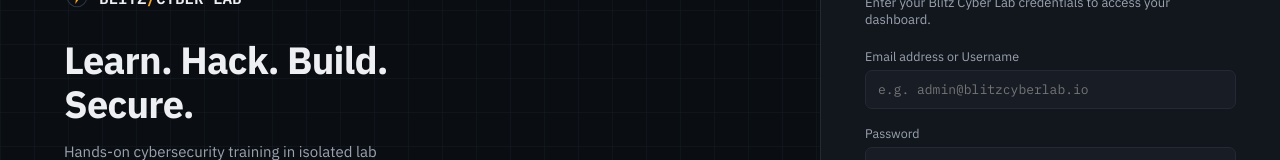
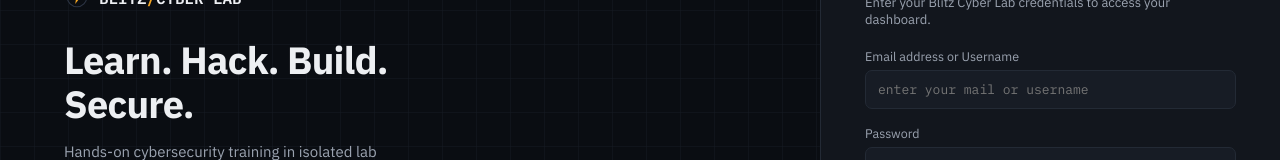
Before and after one commit to rayees004/Blitz-CS-Lab, a React (Vite) app in the folder frontend/: page / in a window 1280 px wide. Shown: the part 262-422 px from the top of the page. Built offline with nearby package versions, Linux system fonts and the light colour scheme.

Commit message:
login issue fixed

```diff
--- a/frontend/src/components/auth/Login.jsx
+++ b/frontend/src/components/auth/Login.jsx
@@ -179,7 +179,7 @@
               type="text"
               value={email}
               onChange={(e) => setEmail(e.target.value)}
-              placeholder="e.g. admin@blitzcyberlab.io"
+              placeholder="enter your mail or username"
               disabled={loading}
               autoComplete="username"
               style={{
```
Also changed, not shown: 2 other files (tests, documents, lock files or other folders).
